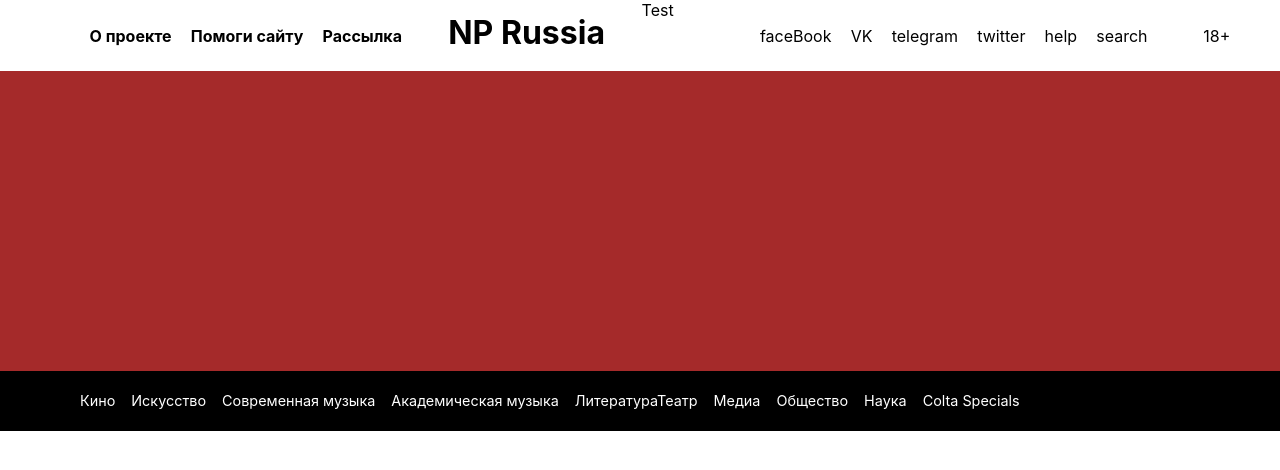
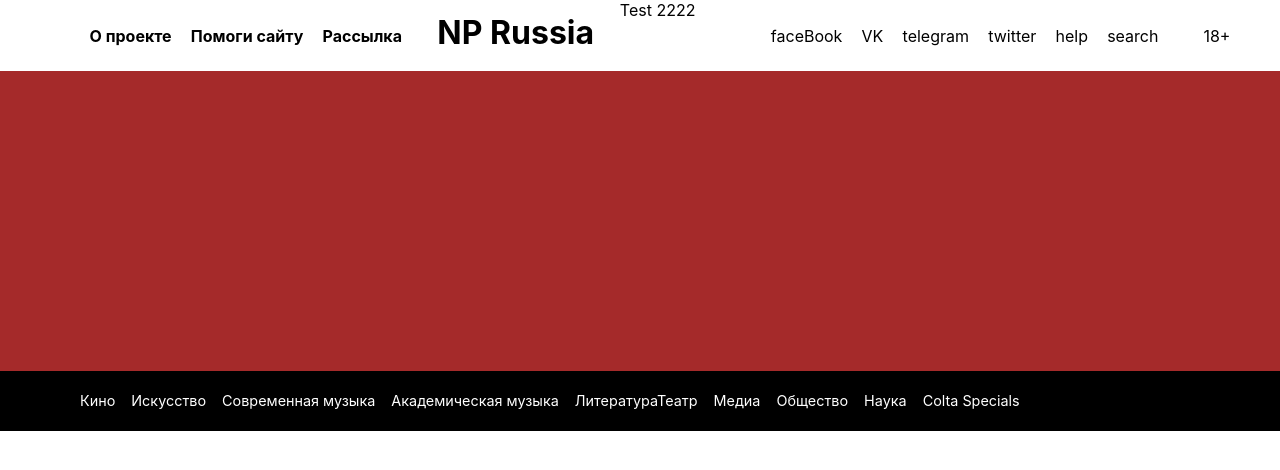
Before and after one commit to gareginra/NPRussiaFront, a Next.js app: page / in a window 1280 px wide. Shown: the top 470 px of the page. Built offline with nearby package versions, Linux system fonts and the light colour scheme.

Commit message:
update for top menu

```diff
--- a/components/home/TopMenu.jsx
+++ b/components/home/TopMenu.jsx
@@ -13,7 +13,7 @@ const TopMenu = () => {
             <div className="menu-logo">
                 <h1>NP Russia</h1>
             </div>
-Test
+Test 2222
             <ul className="menu-social">
                 <li>faceBook</li>
                 <li>VK</li>
```
